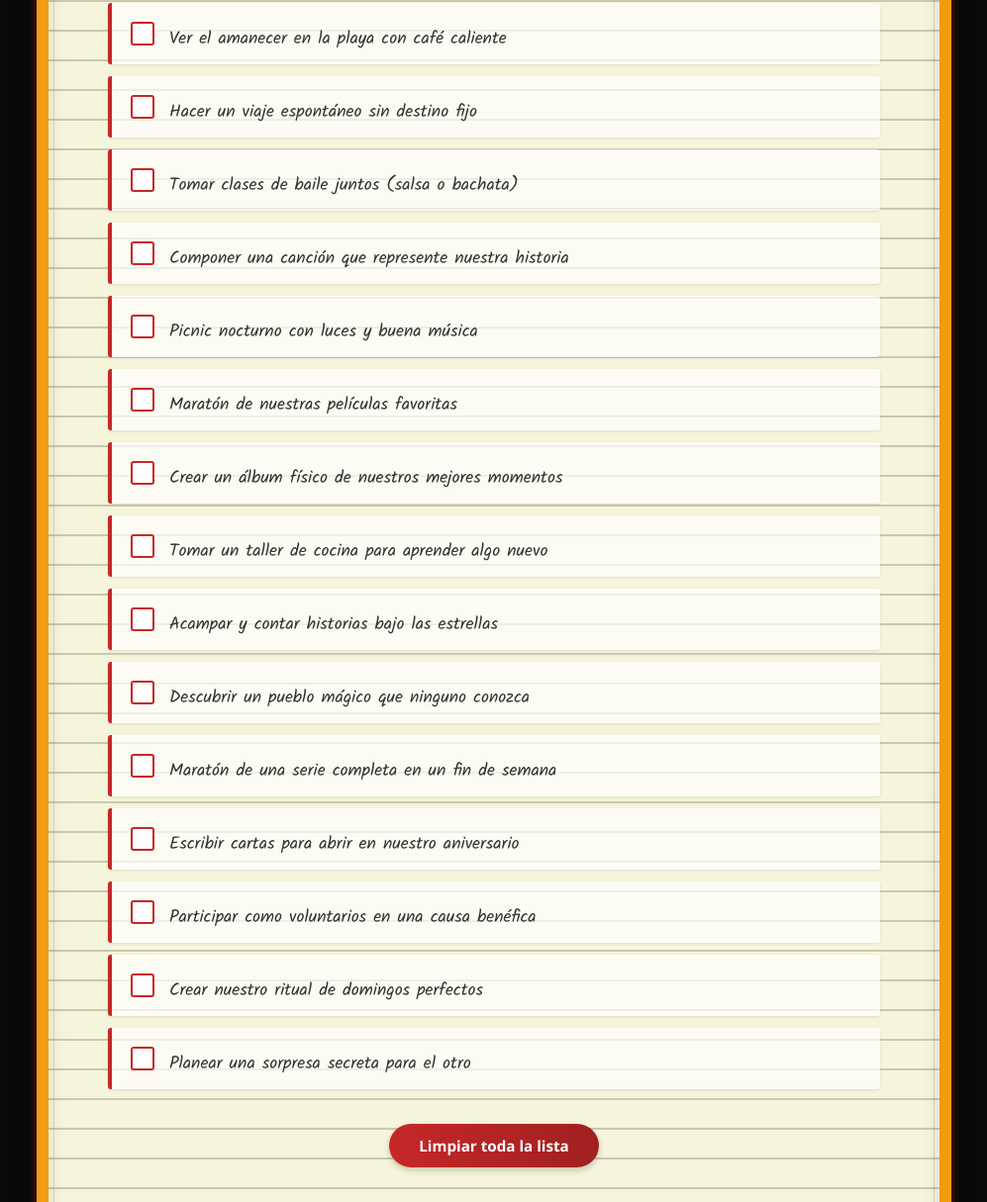
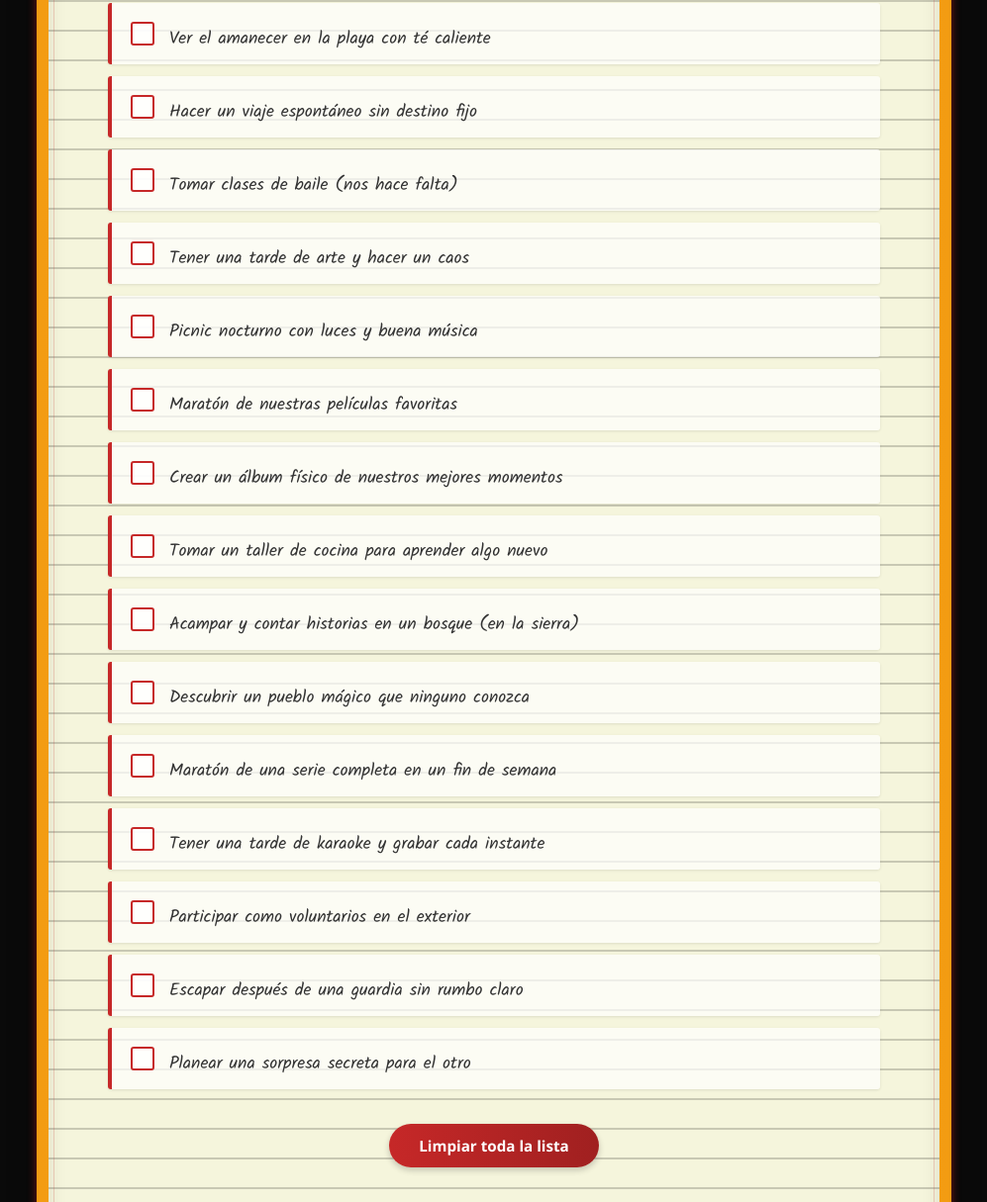
Before and after one commit to Oscar4561/Nuestro-cine, a plain HTML site: page proximamente.html in a window 1280 px wide. Shown: the part 417-1632 px from the top of the page at 99% size, without its empty margins (141-1138 px from the left). Drawn offline with Linux system fonts and the light colour scheme.

Commit message:
proximamente.html

```diff
--- a/proximamente.html
+++ b/proximamente.html
@@ -284,7 +284,7 @@
     <ul class="lista-cosas" id="listaCosas">
       <li class="item-cosa">
         <input type="checkbox" class="checkbox-cosa" id="cosa1">
-        <label for="cosa1" class="texto-cosa">Ver el amanecer en la playa con café caliente</label>
+        <label for="cosa1" class="texto-cosa">Ver el amanecer en la playa con té caliente</label>
       </li>
       <li class="item-cosa">
         <input type="checkbox" class="checkbox-cosa" id="cosa2">
@@ -292,11 +292,11 @@
       </li>
       <li class="item-cosa">
         <input type="checkbox" class="checkbox-cosa" id="cosa3">
-        <label for="cosa3" class="texto-cosa">Tomar clases de baile juntos (salsa o bachata)</label>
+        <label for="cosa3" class="texto-cosa">Tomar clases de baile (nos hace falta)</label>
       </li>
       <li class="item-cosa">
         <input type="checkbox" class="checkbox-cosa" id="cosa4">
-        <label for="cosa4" class="texto-cosa">Componer una canción que represente nuestra historia</label>
+        <label for="cosa4" class="texto-cosa">Tener una tarde de arte y hacer un caos</label>
       </li>
       <li class="item-cosa">
         <input type="checkbox" class="checkbox-cosa" id="cosa5">
@@ -316,7 +316,7 @@
       </li>
       <li class="item-cosa">
         <input type="checkbox" class="checkbox-cosa" id="cosa9">
-        <label for="cosa9" class="texto-cosa">Acampar y contar historias bajo las estrellas</label>
+        <label for="cosa9" class="texto-cosa">Acampar y contar historias en un bosque (en la sierra)</label>
       </li>
       <li class="item-cosa">
         <input type="checkbox" class="checkbox-cosa" id="cosa10">
@@ -328,15 +328,15 @@
       </li>
       <li class="item-cosa">
         <input type="checkbox" class="checkbox-cosa" id="cosa12">
-        <label for="cosa12" class="texto-cosa">Escribir cartas para abrir en nuestro aniversario</label>
+        <label for="cosa12" class="texto-cosa">Tener una tarde de karaoke y grabar cada instante</label>
       </li>
       <li class="item-cosa">
         <input type="checkbox" class="checkbox-cosa" id="cosa13">
-        <label for="cosa13" class="texto-cosa">Participar como voluntarios en una causa benéfica</label>
+        <label for="cosa13" class="texto-cosa">Participar como voluntarios en el exterior</label>
       </li>
       <li class="item-cosa">
         <input type="checkbox" class="checkbox-cosa" id="cosa14">
-        <label for="cosa14" class="texto-cosa">Crear nuestro ritual de domingos perfectos</label>
+        <label for="cosa14" class="texto-cosa">Escapar después de una guardia sin rumbo claro</label>
       </li>
       <li class="item-cosa">
         <input type="checkbox" class="checkbox-cosa" id="cosa15">
@@ -379,4 +379,5 @@
   </script>
 
 </body>
+
 </html>
```
